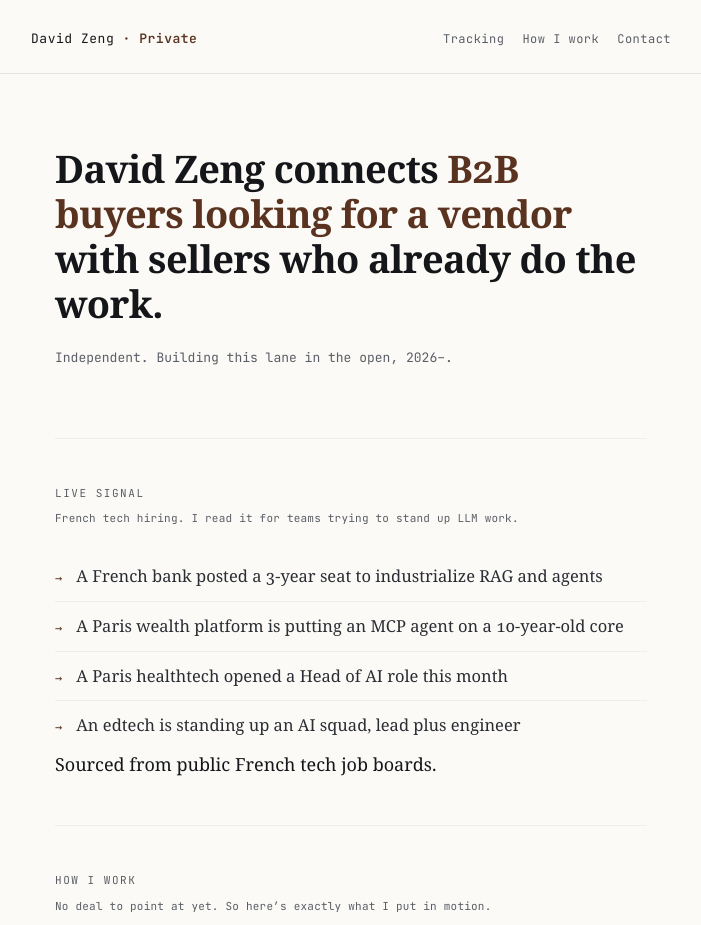
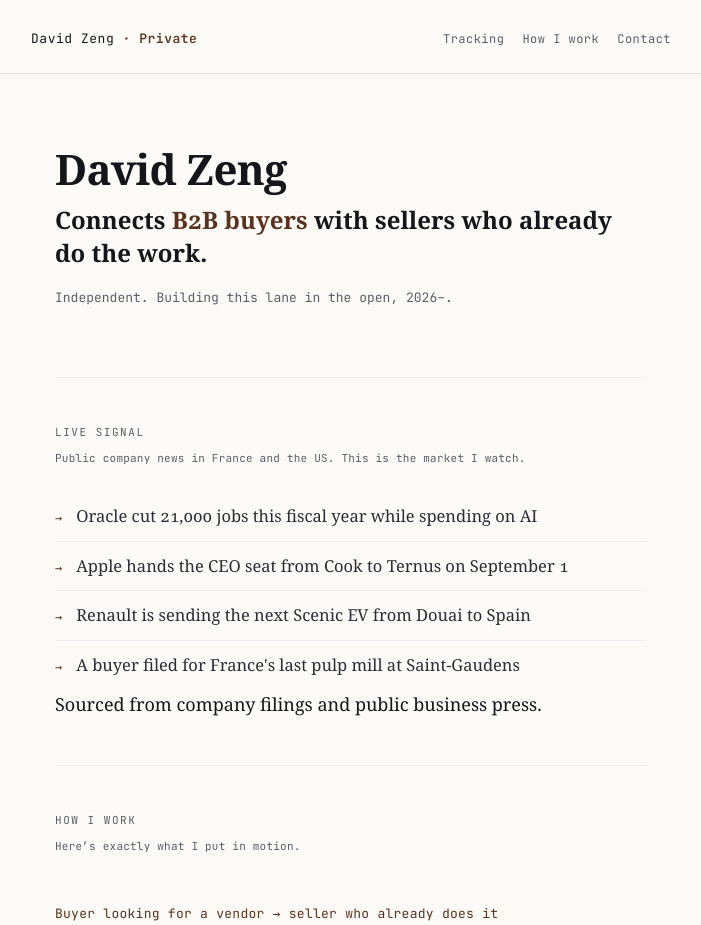
Before and after one commit to Zeng-Zer/connectzeng.com, a plain HTML site: page index.html in a window 1280 px wide. Shown: the top 925 px of the page, without its empty margins (289-990 px from the left). Drawn offline with Linux system fonts and the light colour scheme.

Commit message:
Improved

```diff
--- a/index.html
+++ b/index.html
@@ -4,7 +4,7 @@
 <meta charset="UTF-8" />
 <meta name="viewport" content="width=device-width, initial-scale=1.0" />
 <title>David Zeng · Private</title>
-<meta name="description" content="David Zeng connects B2B buyers looking for a vendor with sellers who already do the work." />
+<meta name="description" content="David Zeng connects B2B buyers with sellers who already do the work." />
 <style>
   @import url("https://fonts.googleapis.com/css2?family=JetBrains+Mono:wght@400;500;600&display=swap");
   :root{
@@ -26,8 +26,9 @@
   nav a{font-family:var(--mono);font-size:12px;letter-spacing:.04em;color:var(--sub);text-decoration:none;margin-left:18px}
   nav a:hover{color:var(--accent)}
   .hero{padding:72px 0 56px}
-  .hero h1{font-weight:600;font-size:38px;line-height:1.18;letter-spacing:-.018em;margin:0 0 22px}
-  .hero h1 .em{color:var(--accent)}
+  .hero h1{font-weight:600;font-size:42px;line-height:1.1;letter-spacing:-.018em;margin:0 0 12px}
+  .hero .claim{font-size:24px;line-height:1.35;font-weight:600;color:var(--ink);margin:0 0 18px}
+  .hero .claim .em{color:var(--accent)}
   .hero .meta{font-family:var(--mono);font-size:13px;color:var(--sub)}
   section{padding:46px 0;border-top:1px solid var(--rule-soft)}
   .sec-label{display:block;margin-bottom:8px}
@@ -59,7 +60,7 @@
   footer{border-top:1px solid var(--rule)}
   .foot{padding:26px 0 40px;font-family:var(--mono);font-size:12px;color:var(--sub);display:flex;justify-content:space-between}
   .foot a{color:var(--sub);text-decoration:none}
-  @media (max-width:560px){.hero h1{font-size:28px}nav a:first-child{margin-left:0}}
+  @media (max-width:560px){.hero h1{font-size:32px}nav a:first-child{margin-left:0}}
 </style>
 </head>
 <body>
@@ -71,27 +72,28 @@
 </header>
 <main class="wrap">
   <div class="hero">
-    <h1>David Zeng connects <span class="em">B2B buyers looking for a vendor</span> with sellers who already do the work.</h1>
+    <h1>David Zeng</h1>
+    <p class="claim">Connects <span class="em">B2B buyers</span> with sellers who already do the work.</p>
     <p class="meta">Independent. Building this lane in the open, 2026&ndash;.</p>
   </div>
 
   <!-- LIVE SIGNAL — real public-data pulls. NEVER fabricate an item. -->
   <section id="tracking">
     <span class="label sec-label">Live signal</span>
-    <p class="sec-note">French tech hiring. I read it for teams trying to stand up LLM work.</p>
+    <p class="sec-note">Public company news in France and the US. This is the market I watch.</p>
     <ul class="feed">
-      <li><span class="dot">→</span><span class="txt">A French bank posted a 3-year seat to industrialize RAG and agents</span></li>
-      <li><span class="dot">→</span><span class="txt">A Paris wealth platform is putting an MCP agent on a 10-year-old core</span></li>
-      <li><span class="dot">→</span><span class="txt">A Paris healthtech opened a Head of AI role this month</span></li>
-      <li><span class="dot">→</span><span class="txt">An edtech is standing up an AI squad, lead plus engineer</span></li>
+      <li><span class="dot">→</span><span class="txt">Oracle cut 21,000 jobs this fiscal year while spending on AI</span></li>
+      <li><span class="dot">→</span><span class="txt">Apple hands the CEO seat from Cook to Ternus on September 1</span></li>
+      <li><span class="dot">→</span><span class="txt">Renault is sending the next Scenic EV from Douai to Spain</span></li>
+      <li><span class="dot">→</span><span class="txt">A buyer filed for France's last pulp mill at Saint-Gaudens</span></li>
     </ul>
-    <p class="feed src">Sourced from public French tech job boards.</p>
+    <p class="feed src">Sourced from company filings and public business press.</p>
   </section>
 
   <!-- HOW I WORK — the match as a service. LOCKED sec-note. -->
   <section id="work">
     <span class="label sec-label">How I work</span>
-    <p class="sec-note">No deal to point at yet. So here&rsquo;s exactly what I put in motion.</p>
+    <p class="sec-note">Here&rsquo;s exactly what I put in motion.</p>
     <ul class="how">
       <li>
         <span class="pair">Buyer looking for a vendor &rarr; seller who already does it</span>
```
Also changed, not shown: .pi/hindsight/retain-cursors.json, .pi/hindsight/retain-receipts.json, 1 other file.
